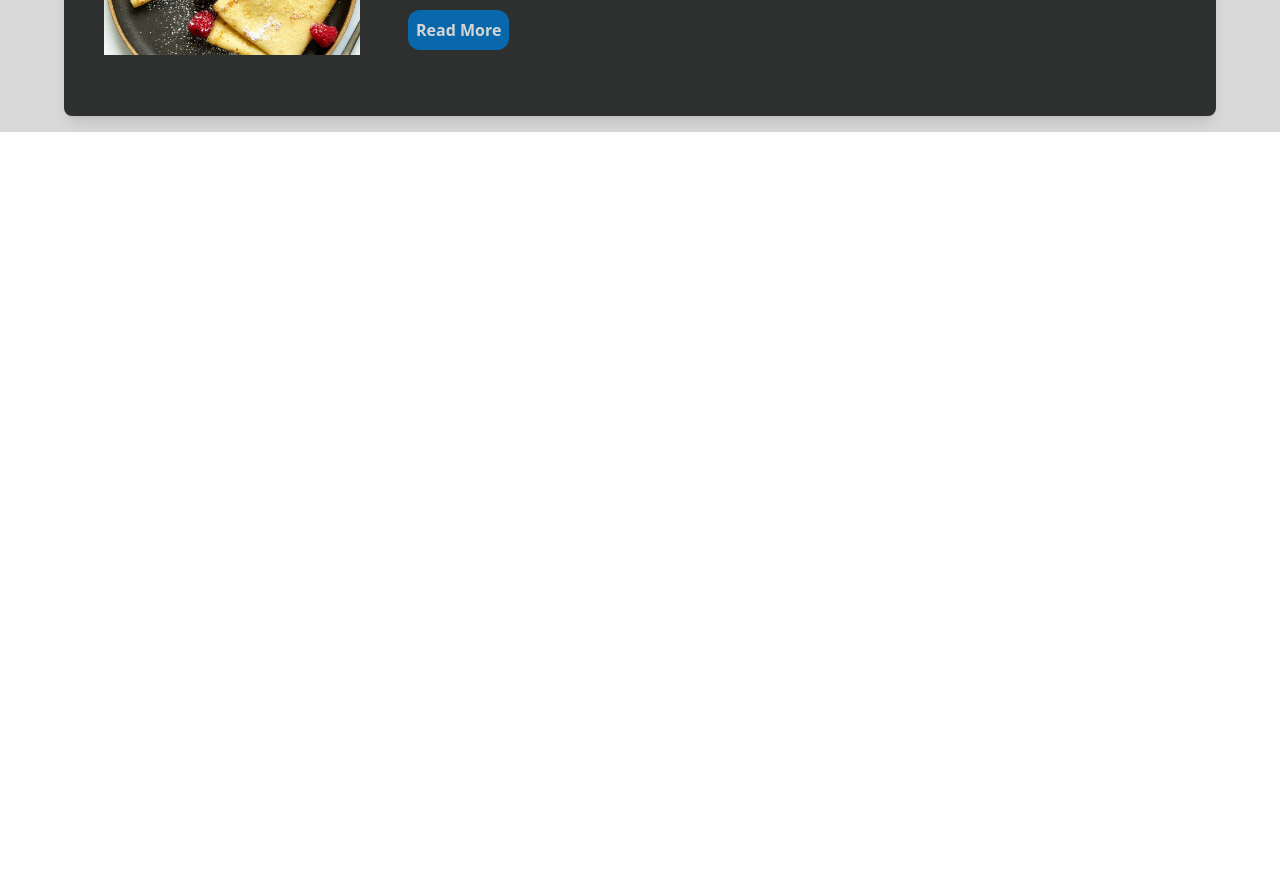
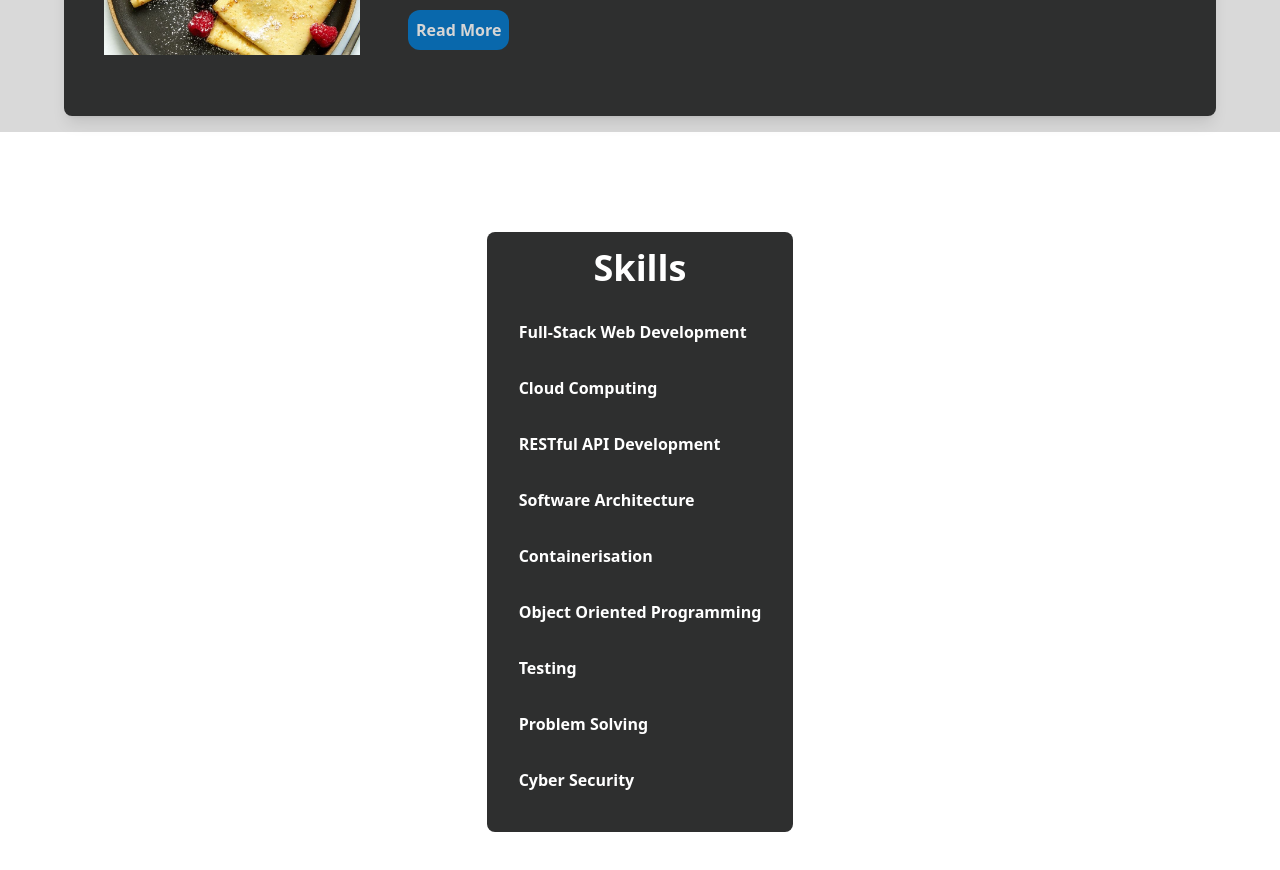
Before and after one commit to Quarter-645/Portfolio-Repo, a React (Create React App) app in the folder portfolio-front-end/: page / in a window 1280 px wide. Shown: the part 2780-3650 px from the top of the page. Built offline with nearby package versions, Linux system fonts and the light colour scheme.

Commit message:
added skills section lacks content

```diff
--- a/portfolio-front-end/src/components/ProjectCard.js
+++ b/portfolio-front-end/src/components/ProjectCard.js
@@ -17,7 +17,7 @@ function ProjectCard({ projectName, image }) {
     };
 
     return (
-        <div className={`flex items-center justify-center p-4 transform transition-transform    duration-1000 ${isInView ? 'scale-100' : 'scale-50'}`} ref={ref}>
+        <div className={`flex items-center justify-center p-4 transform transition-transform duration-1000 ${isInView ? 'scale-100' : 'scale-50'}`} ref={ref}>
             <div className="bg-grey py-4 px-6 rounded-lg shadow-lg flex flex-col lg:flex-row items-center max-w-full md:max-w-6xl">
                 <div className="ml-4">
                     <h2 className="text-3xl font-bold text-white">{PROJECT.name}</h2>
--- a/portfolio-front-end/src/components/Skills.js
+++ b/portfolio-front-end/src/components/Skills.js
@@ -1,9 +1,41 @@
+import React, { useState } from 'react';
+import skills from '../content/skills.json';
+import useInView from '../hooks/useInView';
+
 function Skills() {
-  return (
-    <section id="skills" className="flex items-center justify-center min-h-screen">
+    const [activeIndex, setActiveIndex] = useState(null);
+    const [ref, isInView] = useInView(0.5);
 
-    </section>
-  );
+    const toggleAccordion = (index) => {
+        setActiveIndex(activeIndex === index ? null : index);
+    };
+
+    return (
+        <section id="skills" className="flex flex-col items-center justify-center min-h-screen p-4 relative z-20">
+            <div className={`bg-grey p-4 rounded-lg md:max-w-6xl transform transition-transform duration-1000 ${isInView ? 'scale-100' : 'scale-50'}`}  ref={ref}>
+                <h1 className="text-4xl font-bold mb-6 text-white text-center">Skills</h1>
+                <div className="w-full">
+                    {Object.keys(skills).map((key, index) => (
+                        <div key={index} className="mb-4">
+                            <button
+                                className={`w-full text-left py-2 px-4 text-white font-bold transition duration-300 hover:bg-blue ${activeIndex === index ? 'rounded-t-lg' : 'rounded-lg'}`}
+                                onClick={() => toggleAccordion(index)}
+                            >
+                                {skills[key].name}
+                            </button>
+                            <div
+                                className={`overflow-hidden transition-max-height duration-300 ease-in-out ${activeIndex === index ? 'max-h-40' : 'max-h-0'}`}
+                            >
+                                <div className="p-4 bg-lightGrey text-black rounded-b-lg">
+                                    <p>{skills[key].description} detailed description goes here.</p>
+                                </div>
+                            </div>
+                        </div>
+                    ))}
+                </div>
+            </div>
+        </section>
+    );
 }
 
 export default Skills;
--- /dev/null
+++ b/portfolio-front-end/src/content/skills.json
@@ -0,0 +1,38 @@
+{
+    "Full-Stack Web Development" : {
+        "name" : "Full-Stack Web Development",
+        "description" : ""
+    },
+    "Cloud Computing" : {
+        "name" : "Cloud Computing",
+        "description" : ""
+    },
+    "RESTful API Development" : {
+        "name" : "RESTful API Development",
+        "description" : ""
+    },
+    "Software Architecture" : {
+        "name" : "Software Architecture",
+        "description" : ""
+    },
+    "Containerisation" : {
+        "name" : "Containerisation",
+        "description" : ""
+    },
+    "Object Oriented Programming" : {
+        "name" : "Object Oriented Programming",
+        "description" : ""
+    },
+    "Testing" : {
+        "name" : "Testing",
+        "description" : ""
+    },
+    "Problem Solving" : {
+        "name" : "Problem Solving",
+        "description" : ""
+    },
+    "Cyber Security" : {
+        "name" : "Cyber Security",
+        "description" : ""
+    }
+}
```
Also changed, not shown: portfolio-front-end/src/content/skills copy.json (added, +50 -0 lines).
